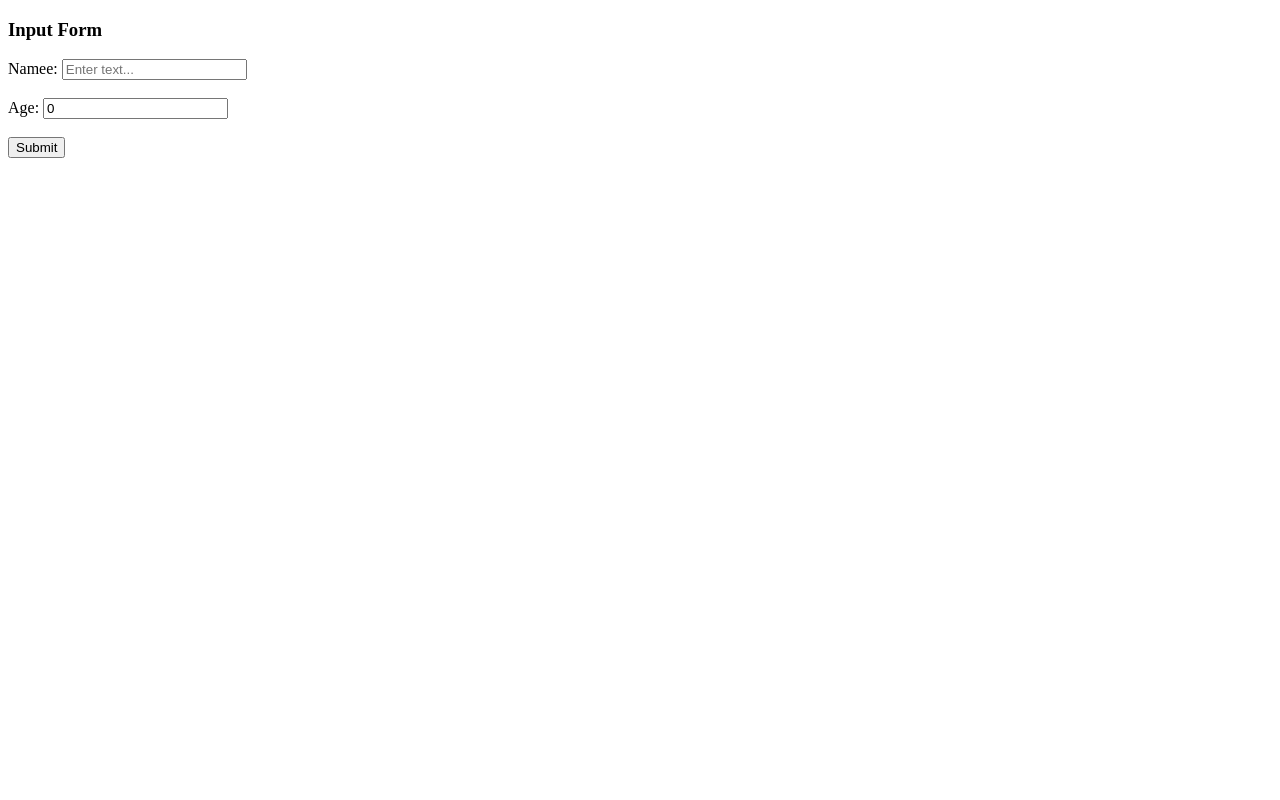
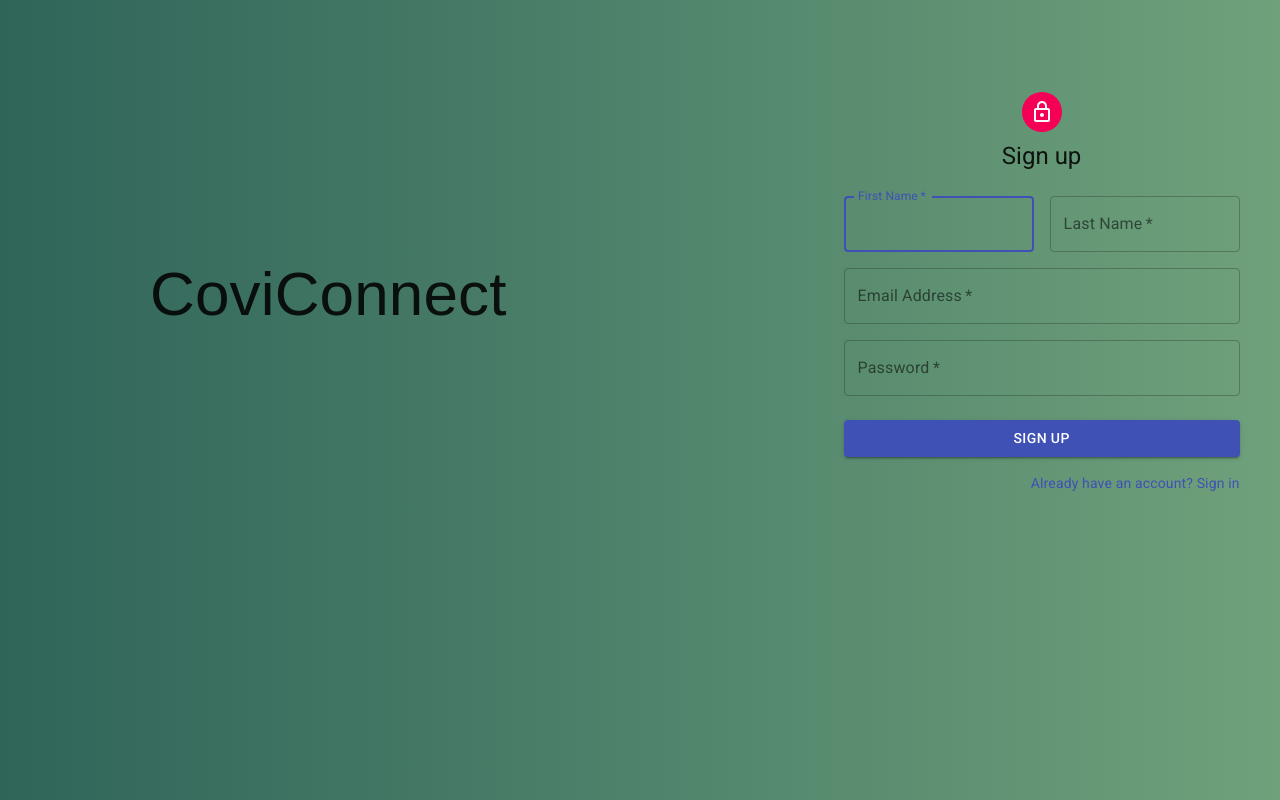
Before and after one commit to sidk003/CoviConnect, a React (Create React App) app in the folder client/: page /signup in a window 1280 px wide. Built offline with nearby package versions, Linux system fonts and the light colour scheme.

Commit message:
Login/Sign-UP page added

```diff
--- a/client/package.json
+++ b/client/package.json
@@ -11,6 +11,7 @@
     "axios-react": "^2.0.7",
     "react": "^17.0.2",
     "react-dom": "^17.0.2",
+    "react-router-dom": "^5.2.0",
     "react-scripts": "4.0.3",
     "web-vitals": "^1.0.1"
   },
--- a/client/src/App.js
+++ b/client/src/App.js
@@ -1,15 +1,15 @@
 import React from "react";
 import "./App.css";
-// import { LandingPage } from "./components/LandingPage/LandingPage";
-import { NameAge } from "./components/NameAge";
+import { LandingPage } from "./components/LandingPage/LandingPage";
+// import { NameAge } from "./components/NameAge";
 import { GlobalProvider } from "./context/GlobalState";
 
 function App() {
   return (
     <>
       <GlobalProvider>
-        {/* <LandingPage /> */}
-        <NameAge />
+        <LandingPage />
+        {/* <NameAge /> */}
       </GlobalProvider>
     </>
   );
--- a/client/src/components/LandingPage/LandingPage.js
+++ b/client/src/components/LandingPage/LandingPage.js
@@ -1,60 +1,19 @@
-// import React, { useState } from "react";
-// import useStyles from "./Styles";
+import React from "react";
+import { Box, CssBaseline, Divider } from "@material-ui/core";
+import { Login } from "./Login/Login";
+import useStyles from "./Styles";
 
-// export const LandingPage = () => {
-//   // Add about ML we using on about-us page
+export const LandingPage = () => {
+  const classes = useStyles();
 
-//   return (
-//     <Router>
-//       <ThemeProvider theme={darkTheme}>
-//         <div className={classes.root}>
-//           <CssBaseline />
-//           <Navbar
-//             darkState={darkState}
-//             handleThemeChange={handleThemeChange}
-//             GetDrawerState={GetDrawerState}
-//             setDrawerOpen={setDrawerOpen}
-//           />
-//           {showContent && (
-//             <Box className={classes.content}>
-//               <div className={classes.appBarSpacer} />
-//               <Toolbar id="back-to-top-anchor" />
-//               <Container className={classes.container}>
-//                 <Switch>
-//                   <Route
-//                     exact
-//                     path="/"
-//                     render={() => <About drawerOpen={drawerOpen} />}
-//                   />
-//                   <Route
-//                     path="/apple"
-//                     render={() => (
-//                       <Apple darkState={darkState} drawerOpen={drawerOpen} />
-//                     )}
-//                   />
-//                   <Route path="/google" component={Google} />
-//                   <Route path="/huawei" component={Huawei} />
-//                   <Route path="/oneplus" component={Oneplus} />
-//                   <Route path="/samsung" component={Samsung} />
-//                   <Route path="/xiaomi" component={Xiaomi} />
-//                 </Switch>
-//                 <BackToTop>
-//                   <Fab
-//                     color="secondary"
-//                     size="large"
-//                     aria-label="scroll back to top"
-//                   >
-//                     <KeyboardArrowUp />
-//                   </Fab>
-//                 </BackToTop>
-//                 <Box pt={4}>
-//                   <Footer />
-//                 </Box>
-//               </Container>
-//             </Box>
-//           )}
-//         </div>
-//       </ThemeProvider>
-//     </Router>
-//   );
-// };
+  return (
+    <>
+      <CssBaseline />
+      <div className={classes.root}>
+        <Box className={classes.name}>CoviConnect</Box>
+        {/* <Divider className={classes.divider} orientation="vertical" flexItem /> */}
+        <Login />
+      </div>
+    </>
+  );
+};
--- /dev/null
+++ b/client/src/components/LandingPage/Login/Login.js
@@ -0,0 +1,20 @@
+import React from "react";
+import { BrowserRouter as Router, Route } from "react-router-dom";
+import SigninSide from "./SigninSide";
+import SignupSide from "./SignupSide";
+import useStyles from "./Styles";
+
+export const Login = () => {
+  const classes = useStyles();
+
+  return (
+    <div className={classes.login}>
+      <Router>
+        <div className="App">
+          <Route path="/" exact component={SigninSide} />
+          <Route exact path="/signup" component={SignupSide} />
+        </div>
+      </Router>
+    </div>
+  );
+};
--- /dev/null
+++ b/client/src/components/LandingPage/Login/SigninSide.js
@@ -0,0 +1,129 @@
+import React, { useState, useContext } from "react";
+import {
+  Avatar,
+  Button,
+  CssBaseline,
+  TextField,
+  FormControlLabel,
+  Checkbox,
+  Link,
+  Box,
+  Grid,
+  Typography,
+  makeStyles,
+} from "@material-ui/core";
+import LockOutlinedIcon from "@material-ui/icons/LockOutlined";
+import { GlobalContext } from "../../../context/GlobalState";
+
+const useStyles = makeStyles((theme) => ({
+  "@global": {
+    body: {
+      backgroundColor: theme.palette.common.white,
+    },
+  },
+  paper: {
+    margin: theme.spacing(8, 4),
+    display: "flex",
+    flexDirection: "column",
+    alignItems: "center",
+  },
+  avatar: {
+    margin: theme.spacing(1),
+    backgroundColor: theme.palette.secondary.main,
+  },
+  form: {
+    width: "100%", // Fix IE 11 issue.
+    marginTop: theme.spacing(1),
+  },
+  submit: {
+    margin: theme.spacing(3, 0, 2),
+  },
+}));
+
+const SignInSide = () => {
+  const classes = useStyles();
+
+  const [email, setEmail] = useState("");
+  const [password, setPassword] = useState("");
+  const { addEntry } = useContext(GlobalContext);
+
+  const onSubmit = (e) => {
+    alert("submitted");
+    e.preventDefault();
+    const newEntry = {
+      // id: Math.floor(Math.random() * 100000000),
+      email,
+      password,
+    };
+    addEntry(newEntry);
+  };
+
+  return (
+    <Grid container component="main" className={classes.root}>
+      <CssBaseline />
+      <div className={classes.paper}>
+        <Avatar className={classes.avatar}>
+          <LockOutlinedIcon />
+        </Avatar>
+        <Typography component="h1" variant="h5">
+          Sign in
+        </Typography>
+        <form className={classes.form} noValidate>
+          <TextField
+            variant="outlined"
+            margin="normal"
+            required
+            fullWidth
+            id="email"
+            label="Email Address"
+            name="email"
+            autoComplete="email"
+            autoFocus
+            onChange={(e) => setEmail(e.target.value)}
+          />
+          <TextField
+            variant="outlined"
+            margin="normal"
+            required
+            fullWidth
+            name="password"
+            label="Password"
+            type="password"
+            id="password"
+            autoComplete="current-password"
+            onChange={(e) => setPassword(e.target.value)}
+          />
+          <FormControlLabel
+            control={<Checkbox value="remember" color="primary" />}
+            label="Remember me"
+          />
+          <Button
+            type="submit"
+            fullWidth
+            variant="contained"
+            color="primary"
+            className={classes.submit}
+            onClick={onSubmit}
+          >
+            Sign In
+          </Button>
+          <Grid container>
+            <Grid item xs>
+              <Link href="#" variant="body2">
+                Forgot password?
+              </Link>
+            </Grid>
+            <Grid item>
+              <Link href="/signup" variant="body2">
+                {"Don't have an account? Sign Up"}
+              </Link>
+            </Grid>
+          </Grid>
+          <Box mt={5}></Box>
+        </form>
+      </div>
+    </Grid>
+  );
+};
+
+export default SignInSide;
--- /dev/null
+++ b/client/src/components/LandingPage/Login/SignupSide.js
@@ -0,0 +1,124 @@
+import React from "react";
+import {
+  Avatar,
+  Button,
+  CssBaseline,
+  TextField,
+  Link,
+  Grid,
+  Box,
+  Typography,
+  makeStyles,
+  Container,
+} from "@material-ui/core";
+import LockOutlinedIcon from "@material-ui/icons/LockOutlined";
+
+const useStyles = makeStyles((theme) => ({
+  "@global": {
+    body: {
+      backgroundColor: theme.palette.common.white,
+    },
+  },
+  paper: {
+    marginTop: theme.spacing(8),
+    display: "flex",
+    flexDirection: "column",
+    alignItems: "center",
+  },
+  avatar: {
+    margin: theme.spacing(1),
+    backgroundColor: theme.palette.secondary.main,
+  },
+  form: {
+    width: "100%", // Fix IE 11 issue.
+    marginTop: theme.spacing(3),
+  },
+  submit: {
+    margin: theme.spacing(3, 0, 2),
+  },
+}));
+
+export default function SignUp() {
+  const classes = useStyles();
+
+  return (
+    <Container component="main" maxWidth="xs">
+      <CssBaseline />
+      <div className={classes.paper}>
+        <Avatar className={classes.avatar}>
+          <LockOutlinedIcon />
+        </Avatar>
+        <Typography component="h1" variant="h5">
+          Sign up
+        </Typography>
+        <form className={classes.form} noValidate>
+          <Grid container spacing={2}>
+            <Grid item xs={12} sm={6}>
+              <TextField
+                autoComplete="fname"
+                name="firstName"
+                variant="outlined"
+                required
+                fullWidth
+                id="firstName"
+                label="First Name"
+                autoFocus
+              />
+            </Grid>
+            <Grid item xs={12} sm={6}>
+              <TextField
+                variant="outlined"
+                required
+                fullWidth
+                id="lastName"
+                label="Last Name"
+                name="lastName"
+                autoComplete="lname"
+              />
+            </Grid>
+            <Grid item xs={12}>
+              <TextField
+                variant="outlined"
+                required
+                fullWidth
+                id="email"
+                label="Email Address"
+                name="email"
+                autoComplete="email"
+              />
+            </Grid>
+            <Grid item xs={12}>
+              <TextField
+                variant="outlined"
+                required
+                fullWidth
+                name="password"
+                label="Password"
+                type="password"
+                id="password"
+                autoComplete="current-password"
+              />
+            </Grid>
+          </Grid>
+          <Button
+            type="submit"
+            fullWidth
+            variant="contained"
+            color="primary"
+            className={classes.submit}
+          >
+            Sign Up
+          </Button>
+          <Grid container justify="flex-end">
+            <Grid item>
+              <Link href="/" variant="body2">
+                Already have an account? Sign in
+              </Link>
+            </Grid>
+          </Grid>
+        </form>
+      </div>
+      <Box mt={5}></Box>
+    </Container>
+  );
+}
--- /dev/null
+++ b/client/src/components/LandingPage/Login/Styles.js
@@ -0,0 +1,9 @@
+import { makeStyles } from "@material-ui/core/styles";
+
+export default makeStyles((theme) => ({
+  login: {
+    marginLeft: 300,
+    marginTop: 20,
+    width: 470,
+  },
+}));
--- a/client/src/components/LandingPage/Styles.js
+++ b/client/src/components/LandingPage/Styles.js
@@ -0,0 +1,32 @@
+import { makeStyles } from "@material-ui/core/styles";
+
+export default makeStyles((theme) => ({
+  "@global": {
+    "*::-webkit-scrollbar": {
+      width: "0.80em",
+    },
+    "*::-webkit-scrollbar-track": {
+      "-webkit-box-shadow": "-5px 0px 13px -4px rgba(0,0,0,0.75)",
+    },
+    "*::-webkit-scrollbar-thumb": {
+      backgroundColor: "rgba(96, 92, 97, 0.57)",
+    },
+  },
+  root: {
+    display: "flex",
+    height: "100vh",
+    background:
+      "linear-gradient(left,  rgba(47,100,90,1) 0%, rgba(111,161,123,1) 100%)",
+  },
+  name: {
+    fontSize: 62,
+    marginTop: 250,
+    marginLeft: 150,
+    fontFamily: "Arial",
+  },
+  //   divider: {
+  //     marginLeft: 50,
+  //     width: 3,
+  //     height: 800,
+  //   },
+}));
--- a/client/src/context/GlobalState.js
+++ b/client/src/context/GlobalState.js
@@ -23,6 +23,8 @@ export const GlobalProvider = ({ children }) => {
         "Content-Type": "application/json",
       },
     };
+
+    console.log("email pass: ", entry);
 
     try {
       const res = await axios.post(
```
Also changed, not shown: 1 other file (tests, documents, lock files or other folders).
